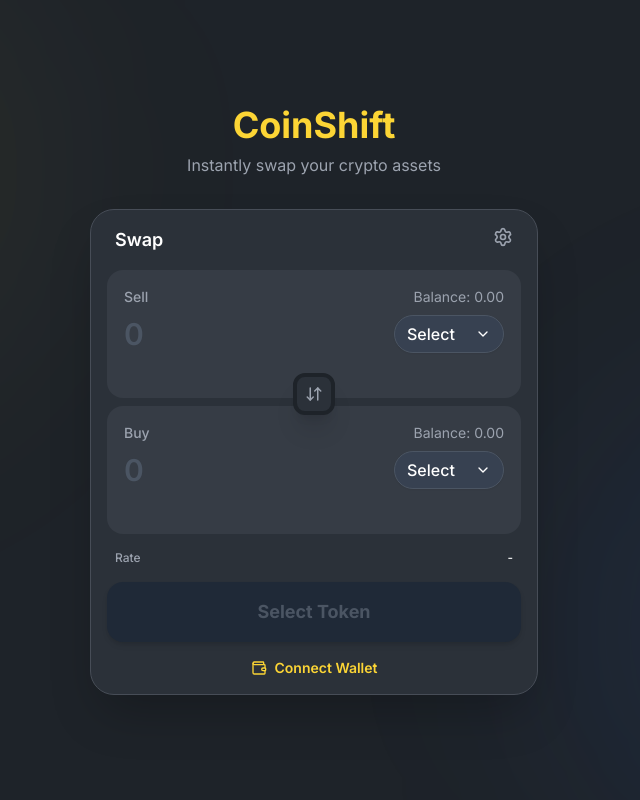
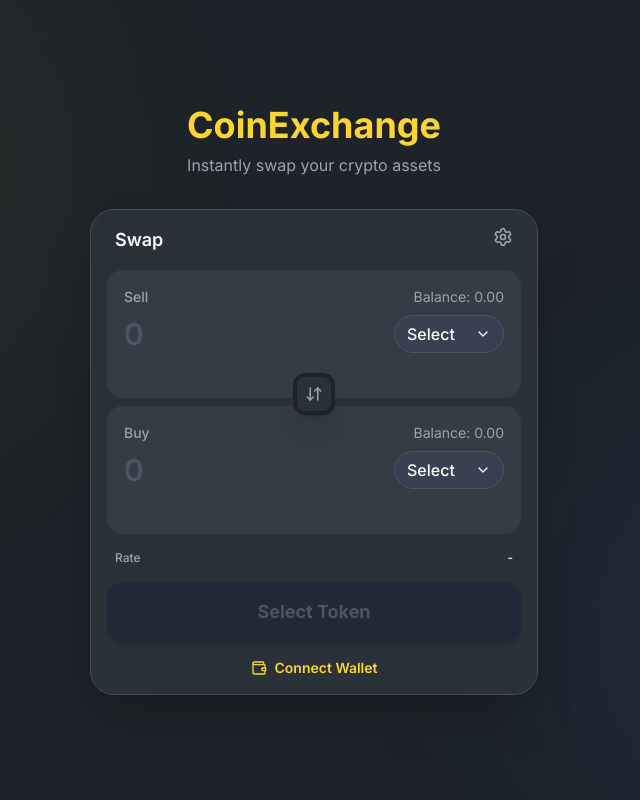
Before and after one commit to Nolking/coin_exchange, a React (Vite) app: page / in a window 1280 px wide. Shown: the whole page, without its empty margins (326-966 px from the left). Built offline with nearby package versions, Linux system fonts and the light colour scheme; no server answers.

Commit message:
first commit

```diff
--- a/App.tsx
+++ b/App.tsx
@@ -59,7 +59,7 @@
         {/* Main Content */}
         <div className="z-10 w-full flex flex-col items-center">
              <div className="mb-8 text-center">
-                <h1 className={`text-4xl font-bold mb-2 transition-colors ${theme === 'dark' ? 'text-primary' : 'text-yellow-600'}`}>CoinShift</h1>
+                <h1 className={`text-4xl font-bold mb-2 transition-colors ${theme === 'dark' ? 'text-primary' : 'text-yellow-600'}`}>CoinExchange</h1>
                 <p className={`transition-colors ${theme === 'dark' ? 'text-gray-400' : 'text-gray-600'}`}>Instantly swap your crypto assets</p>
              </div>
 
--- a/index.html
+++ b/index.html
@@ -3,7 +3,7 @@
   <head>
     <meta charset="UTF-8" />
     <meta name="viewport" content="width=device-width, initial-scale=1.0" />
-    <title>CoinShift - Crypto Swap</title>
+    <title>CoinExchange - Crypto Swap</title>
     <script src="https://cdn.tailwindcss.com"></script>
     <link rel="preconnect" href="https://fonts.googleapis.com">
     <link rel="preconnect" href="https://fonts.gstatic.com" crossorigin>
--- a/package.json
+++ b/package.json
@@ -1,5 +1,5 @@
 {
-  "name": "coinshift",
+  "name": "coinexchange",
   "private": true,
   "version": "0.0.0",
   "type": "module",
```
Also changed, not shown: 1 other file (tests, documents, lock files or other folders).
